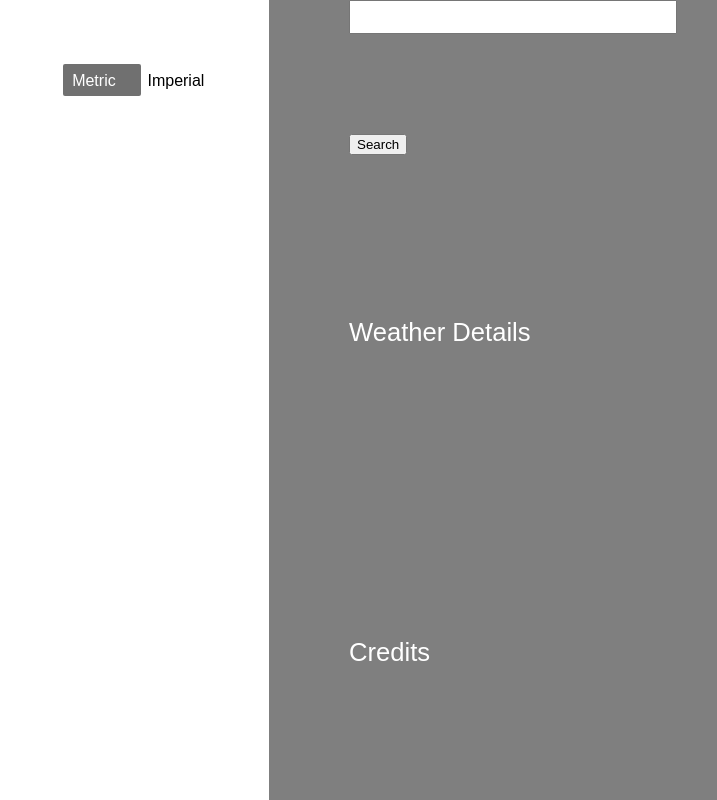
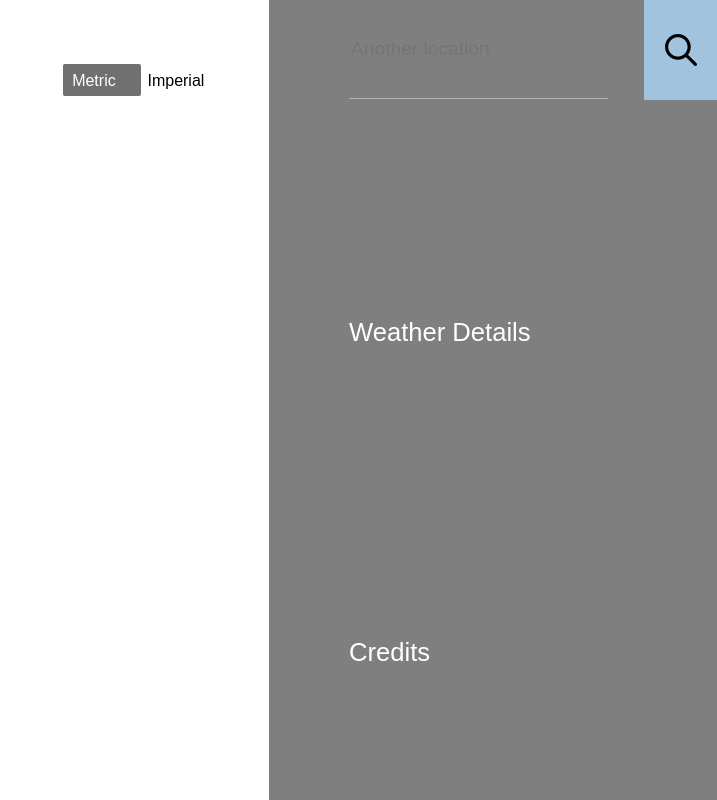
Before and after one commit to Veregorn/TOP-WeatherApp, a plain HTML site: page index.html in a window 1280 px wide. Shown: the whole page, without its empty margins (563-1280 px from the left). Drawn offline with Linux system fonts and the light colour scheme; no server answers.

Commit message:
search bar and button styles changed

```diff
--- a/index.html
+++ b/index.html
@@ -24,8 +24,10 @@
     <div id="right-container">
         <div id="search">
             <div id="search-top">
-                <input id="inputBox" type="text">
-                <input id="search" type="submit" value="Search">
+                <input id="inputBox" type="text" placeholder="Another location">
+                <div id="searchButton">
+                    <img src="./Icons/magnifying_glass_icon.png" alt="magnifying_glass_icon">
+                </div>
             </div>
             <div id="search-bottom">
 
--- a/main.js
+++ b/main.js
@@ -4,10 +4,11 @@ let system = "metric"; // Can change to "imperial"
 let tempUnits = "C"; // Must change to "F" for "imperial" system
 let speedUnits = "meter/sec"; //Must change to "miles/hour" for "imperial" system
 let weatherIn; // Where the data from API will be stored
-const searchButton = document.getElementById('search'); // For Event Listener associated to it
+const searchButton = document.getElementById('searchButton'); // For Event Listener associated to it
 let inputBox = document.getElementById('inputBox'); // We need its value to pass it to the API
 const dataCont = document.getElementById('data-container'); // Where we need to append weather data fields
 const unitsCheck = document.getElementById('units'); // For Event Listener associated to it
+let locationsArray = ["London","Berlin","New York","Tokyo"]; // An array that saves the last searches and displays in 'search-bottom' <div> in DOM
 
 // This function transform wind direction in degrees unit to coordinates based in 32 points rose compass
 function degreesToCoordinates(degrees) {
@@ -287,8 +288,6 @@ function displayWeatherTypes(weatherDataObj) {
     const weatherTypes = weatherDataObj.getWeatherTypes();
     for (let i = 0; i < weatherDataObj.getNumberOfWeatherTypes(); i++) {
         const oneWeatherCont = createElementWithId('div','one-weather-cont');
-        //const img =  new Image();
-        //img.src = weatherTypes[i].getWeatherIcon();
 
         // Switch - Case that build tha icon structure based on the weather name
         switch (weatherTypes[i].getWeatherName()) {
@@ -378,14 +377,13 @@ function displayWeatherTypes(weatherDataObj) {
                 break;
         }
 
-        //const name = createElementWithClass('p','data');
-        //name.textContent = weatherTypes[i].getWeatherName();
-
-        //oneWeatherCont.appendChild(img);
-        //oneWeatherCont.appendChild(name);
-
         weathersCont.appendChild(oneWeatherCont);
     }
+}
+
+// Function that displays cities in 'locationsArray' inside 'search-bottom' DOM place
+function displayOtherLocations() {
+
 }
 
 // Function that takes a WeatherData object and displays its data to the user
--- a/style.css
+++ b/style.css
@@ -549,10 +549,42 @@ z-index: 1;
 
 #search {
     display: flex;
+    flex-direction: column;
+}
+
+#search-top {
+    display: flex;
+    flex-direction: row;
+    gap: 10%;
 }
 
 #inputBox {
-    margin-bottom: 100px;
-    font-size: 1.5em;
-    padding-left: 0.5em;
+    width: 70%;
+    height: 96px;
+    margin-bottom: 80px;
+    font-size: 1.2em;
+    background: rgba(0,0,0,0);
+    border-top: rgba(0,0,0,0);
+    border-left: rgba(0,0,0,0);
+    border-right: rgba(0,0,0,0);
+    border-bottom: 1px solid rgba(255,255,255,0.4);
+    color: #fff;
 }
+
+#searchButton {
+    height: 100px;
+    width: 20%;
+    display: flex;
+    background-color: #A2C3DE;
+    justify-content: center;
+    align-items: center;
+}
+
+#searchButton:hover {
+    background-color: #fff;
+}
+
+#searchButton > img {
+    width: 32px;
+    height: 32px;
+}
```
Also changed, not shown: Icons/magnifying_glass_icon.png (added).
